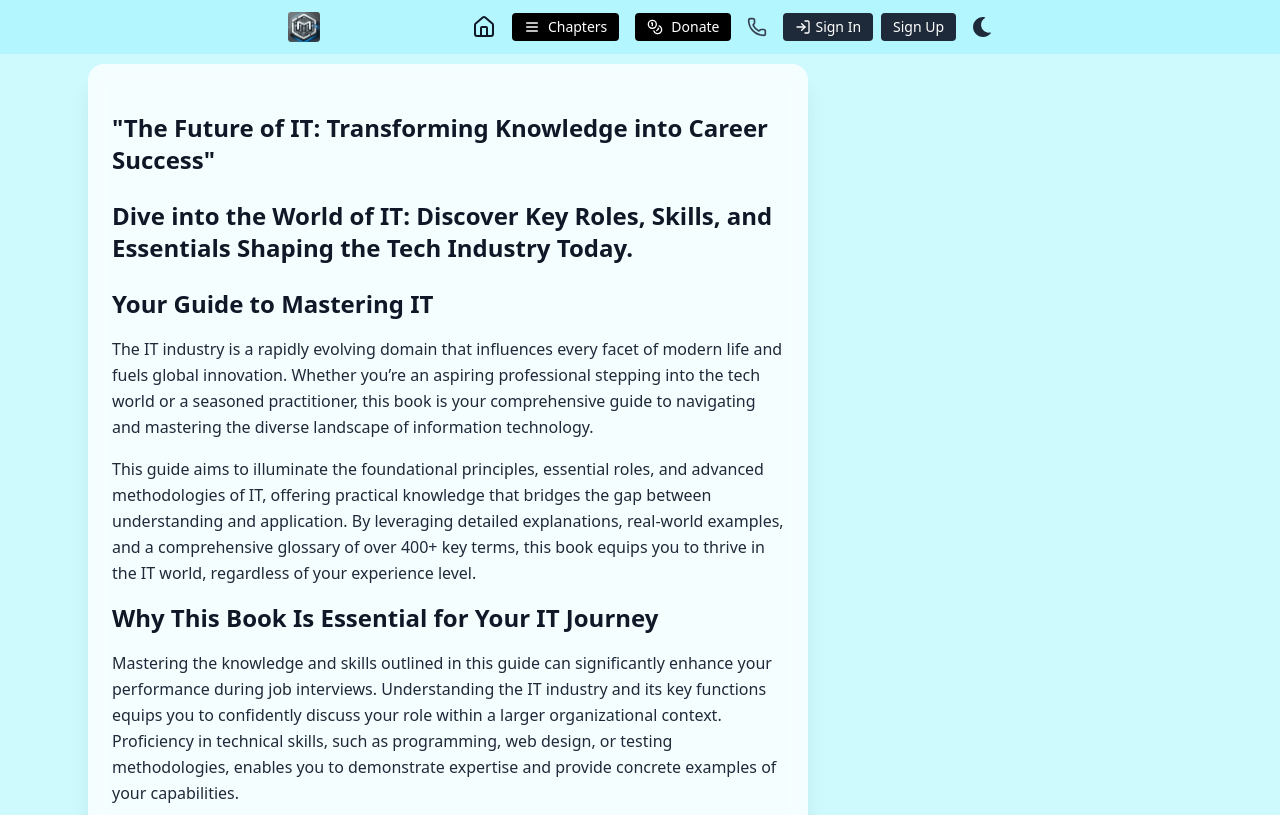
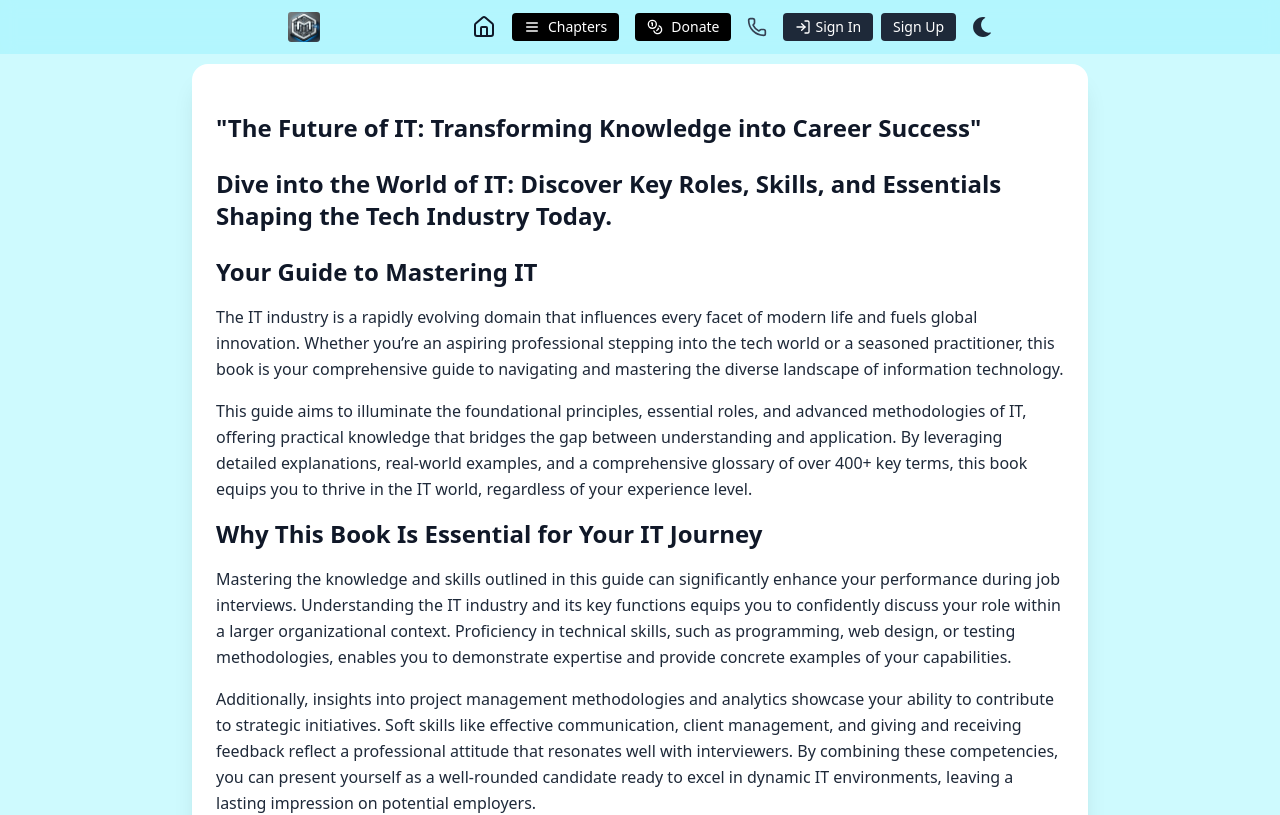
Before and after one commit to Sergio-1n/MasteryIT, a Next.js app: page /book in a window 1280 px wide. Shown: the top 815 px of the page. Built offline with nearby package versions, Linux system fonts and the light colour scheme; no server answers.

Commit message:
small changes

```diff
--- a/app/book/page.tsx
+++ b/app/book/page.tsx
@@ -6,9 +6,9 @@ import { SignedIn, SignedOut, SignInButton } from '@clerk/nextjs';
 
 export default function BookHomePage() {
   return (
-    <div className='max-w-4xl w-full space-y-4'>
-      <main className='max-w-3xl sm:pt-16 py-4 dark:text-gray-100 md:pt-16 mx-auto px-6 pb-16 space-y-8 text-gray-800'>
-        <div className='bg-white/80 text-left md:text-xl dark:bg-black/60 backdrop-blur shadow-xl rounded-2xl p-6'>
+    <main className='sm:py-16 md:py-16 px-4 py-4 pb-18 flex flex-col items-center transition-all'>
+      <div className='max-w-4xl w-full space-y-4'>
+        <div className='bg-white text-left md:text-xl dark:bg-black/60 backdrop-blur shadow-xl rounded-2xl p-6'>
           <h1>
             &quot;The Future of IT: Transforming Knowledge into Career
             Success&quot;
@@ -224,7 +224,7 @@ export default function BookHomePage() {
             </SignInButton>
           </SignedOut>
         </div>
-      </main>
-    </div>
+      </div>
+    </main>
   );
 }
```
